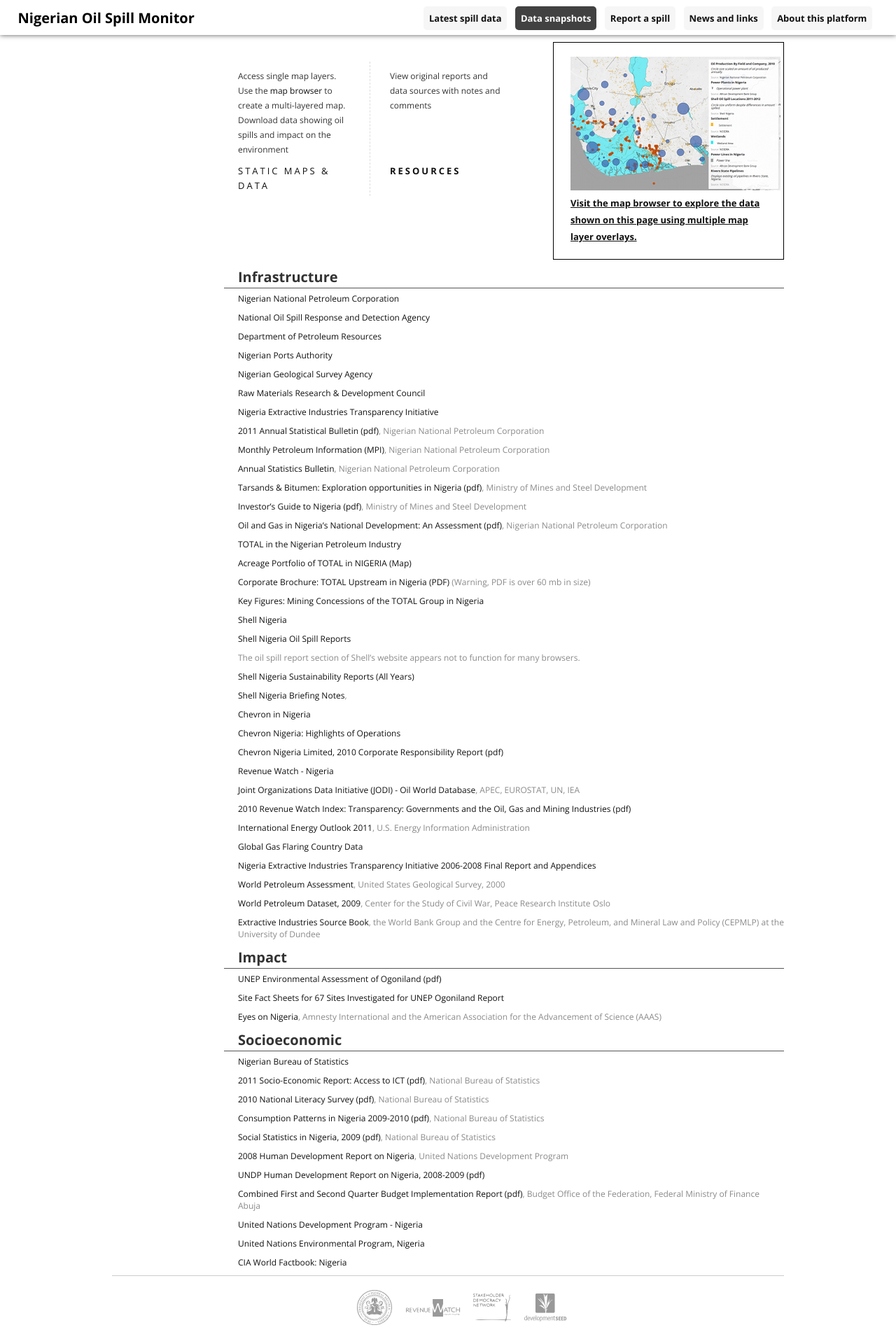
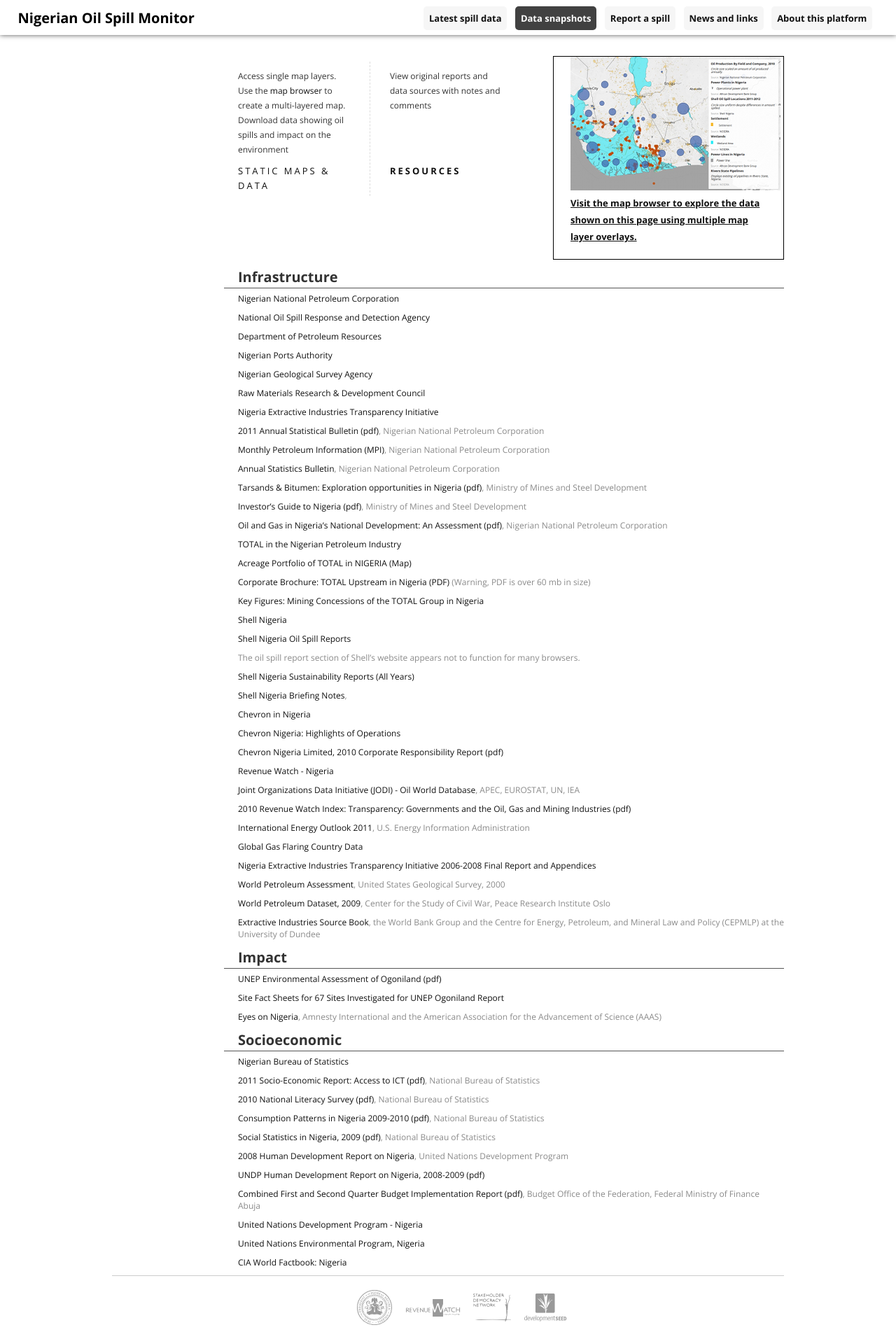
Before and after one commit to sdn4nigeria/monitoring-platform, a Jekyll site: the page built from _posts/pages/0001-01-01-resources.md, in a window 1280 px wide. Shown: the whole page at 70% size. Built offline with Jekyll 4.4.1, drawn with Linux system fonts in a browser that asks for light colours; nearby versions of some CDN libraries; some web fonts are replaced; library files that are not in the unit come from our copies; Markdown is read by kramdown in place of the engine named in the settings.

Commit message:
Update open.css

```diff
--- a/_includes/css/open.css
+++ b/_includes/css/open.css
@@ -12,9 +12,10 @@
     font-weight:bold;
     font-size:12px;
     border:1px solid #000;
+    margin-top:20px;
 }
 #open-about img {
-    margin-top:20px;
+
 }
 #subnav {
     position: absolute;
```
